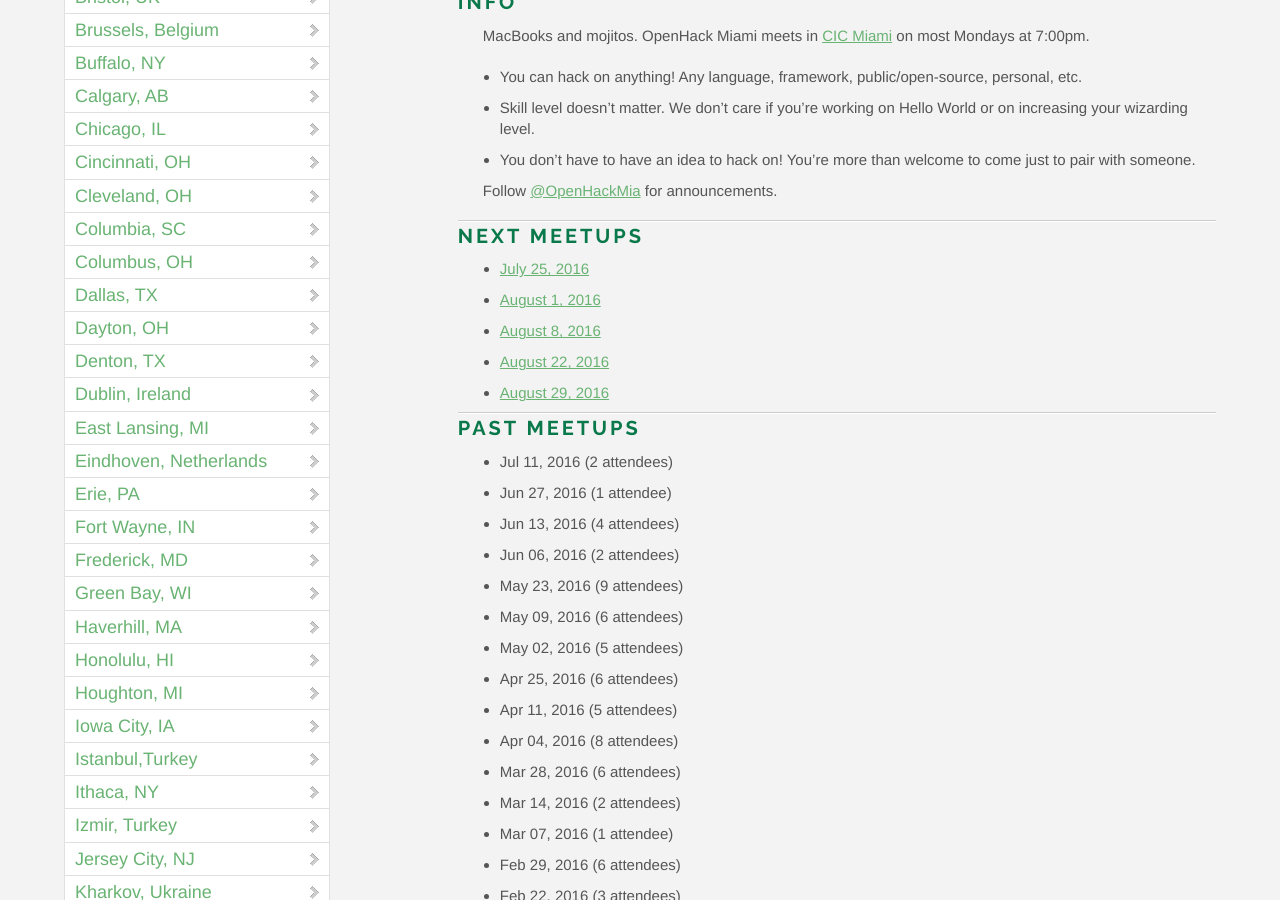
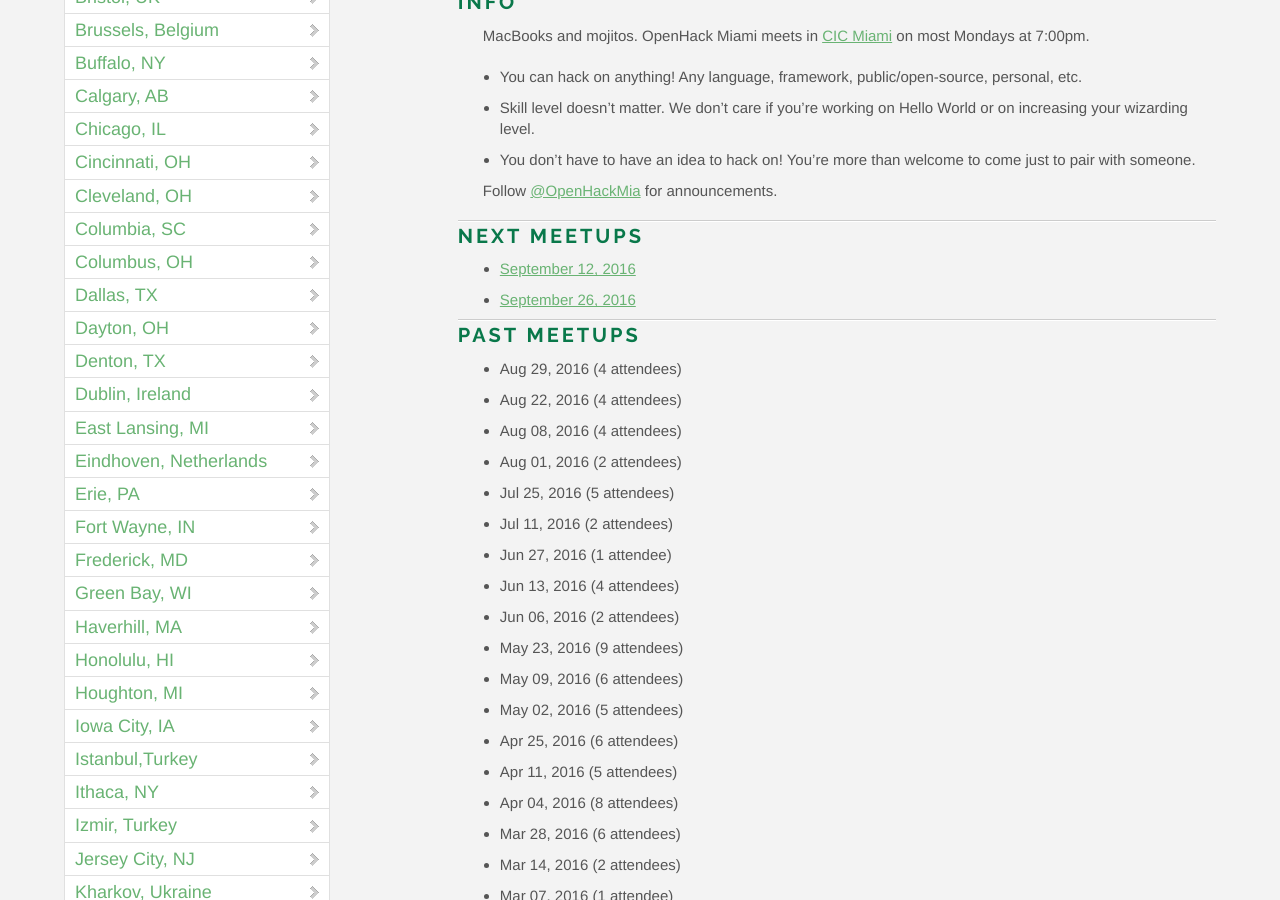
Before and after one commit to OpenHack/openhack.github.com, a Jekyll site: the page built from miami/index.markdown, in a window 1280 px wide and 900 px high, scrolled down 733 px. Built offline with Jekyll 4.4.1, drawn with Linux system fonts in a browser that asks for light colours; nearby versions of some CDN libraries; comment, search, counter and statistics services are not loaded.

Commit message:
add miami september meetups

```diff
--- a/miami/index.markdown
+++ b/miami/index.markdown
@@ -19,14 +19,16 @@ Follow [@OpenHackMia](http://twitter.com/openhackmia) for announcements.
 
 ### Next meetups
 
-* [July 25, 2016](http://www.meetup.com/miamirb/events/232424826/)
-* [August 1, 2016](http://www.meetup.com/miamirb/events/232764261/)
-* [August 8, 2016](http://www.meetup.com/miamirb/events/232764270/)
-* [August 22, 2016](http://www.meetup.com/miamirb/events/232764278/)
-* [August 29, 2016](http://www.meetup.com/miamirb/events/232764293/)
+* [September 12, 2016](https://www.meetup.com/miamirb/events/234031464/)
+* [September 26, 2016](https://www.meetup.com/miamirb/events/234031472/)
 
 ### Past meetups
 
+* Aug 29, 2016 (4 attendees)
+* Aug 22, 2016 (4 attendees)
+* Aug 08, 2016 (4 attendees)
+* Aug 01, 2016 (2 attendees)
+* Jul 25, 2016 (5 attendees)
 * Jul 11, 2016 (2 attendees)
 * Jun 27, 2016 (1 attendee)
 * Jun 13, 2016 (4 attendees)
```
